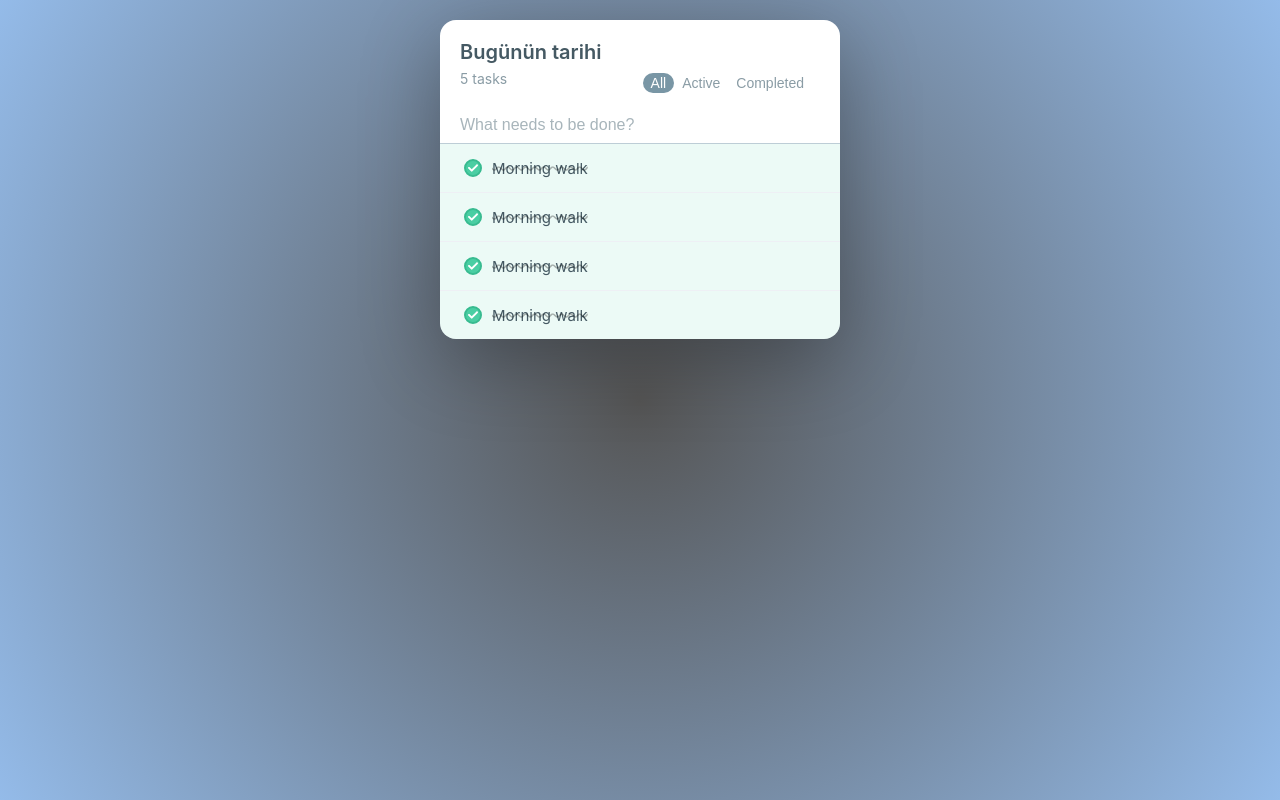
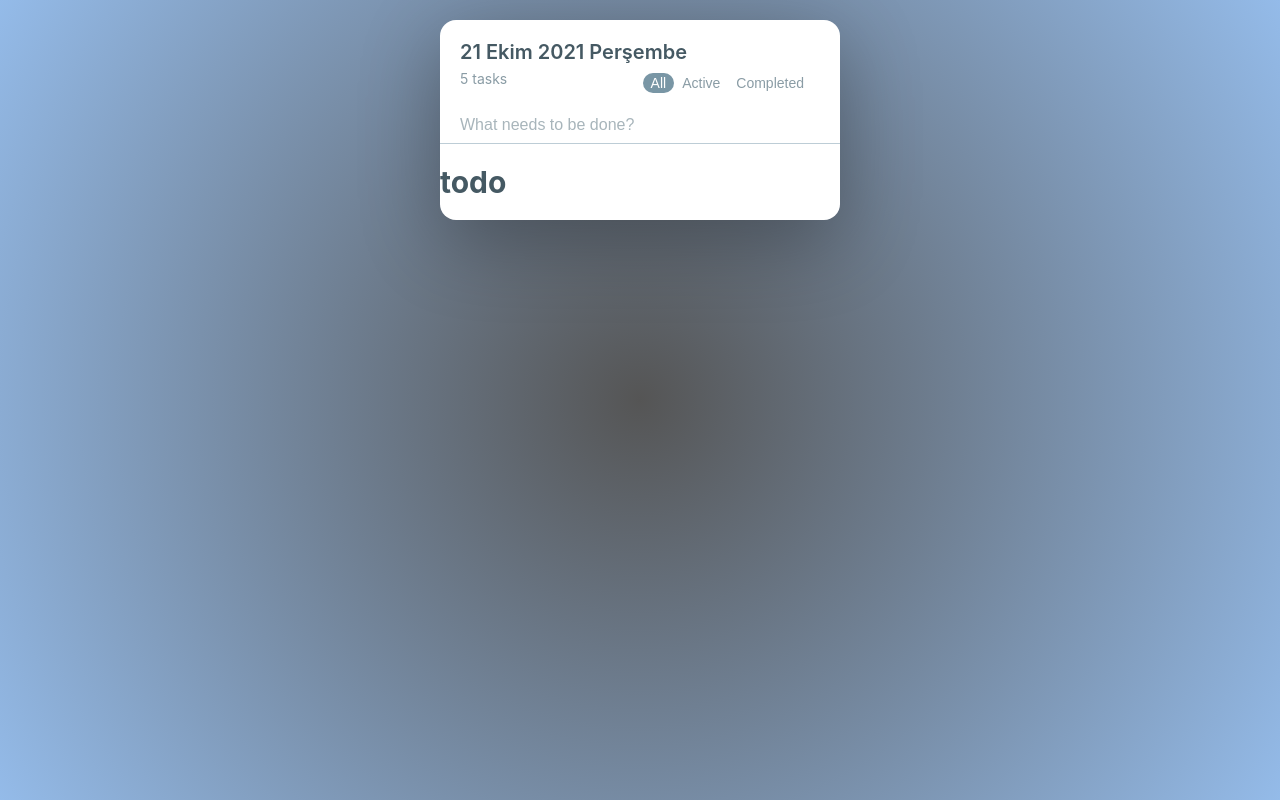
Before and after one commit to patika-hepsiburada-react-bootcamp/odev-5-dnnzz, a React (Create React App) app: page / in a window 1280 px wide. Built offline with nearby package versions, Linux system fonts and the light colour scheme.

Commit message:
rfeat/reducer  added & utils done

```diff
--- a/public/setTodos.js
+++ b/public/setTodos.js
@@ -1 +1 @@
-window.localStorage.setItem("todos",JSON.stringify({task:"todo",isChecked:false}));
+window.localStorage.setItem("todos",JSON.stringify([{task:"todo",isChecked:false}]));
--- a/src/components/Todo.tsx
+++ b/src/components/Todo.tsx
@@ -1,17 +1,26 @@
 import React from 'react'
+import { dateFormatter } from 'utils/utils'
 import TodoInput from './TodoInput'
 import TodoList from './TodoList'
 import TodoToolbar from './TodoToolbar'
+import { todoReducer } from 'reducers/reducer'
+import { Action, ActionTypes, TodoType } from 'interfaces/Todo'
 
-export default function Todo() : JSX.Element {
+export default function Todo() {
+    const [initialState,setInitialState] = React.useState<Array<TodoType>>(JSON.parse(localStorage.getItem("todos")!));
+    const [state, dispatch] = React.useReducer(todoReducer,initialState);
+
+    const handleDispatch = (type : ActionTypes, payload: TodoType) : void => {
+        dispatch({type:type,payload:payload});
+    }
     return (
         <div className="app">
             <div className="task-header">
-                <h1 className="task-header-title">Bugünün tarihi</h1>
+                <h1 className="task-header-title">{dateFormatter()}</h1>
                 <TodoToolbar />
                 <TodoInput />
             </div>
-            <TodoList />
+            <TodoList todos = {state} handleDispatch={handleDispatch}/>
         </div>
     )
 }
--- a/src/components/TodoItem.tsx
+++ b/src/components/TodoItem.tsx
@@ -2,7 +2,7 @@ import React from 'react'
 
 export default function TodoItem(): JSX.Element {
     return (
-        <div className="task-item is-completed">
+        <div className="task-item">
             <input className="task-status" type="checkbox" checked={true} />
             <label className="task-name">Morning walk</label>
             <button className="task-delete"></button>
--- a/src/components/TodoList.tsx
+++ b/src/components/TodoList.tsx
@@ -1,13 +1,12 @@
 import React from 'react'
 import TodoItem from './TodoItem'
-
-export default function TodoList() {
+import { TodoType } from 'interfaces/Todo'
+export default function TodoList({handleDispatch,todos} :{handleDispatch : Function,todos:Array<TodoType>}) {
     return (
         <div className="task-list">
-            <TodoItem />
-            <TodoItem />
-            <TodoItem />
-            <TodoItem />
+           {todos.map(item => (
+               <h1>{item.task}</h1>
+           ))}
         </div>
     )
 }
--- a/src/components/TodoToolbar.tsx
+++ b/src/components/TodoToolbar.tsx
@@ -1,4 +1,5 @@
 import React from 'react'
+
 
 export default function TodoToolbar() {
     return (
--- a/src/interfaces/Todo.ts
+++ b/src/interfaces/Todo.ts
@@ -1,4 +1,21 @@
-export default interface Todo{
+export interface TodoType{
     task:string;
     isFinished:boolean;
 }
+ export enum ActionTypes{
+    ADD = "ADD",
+    DELETE = "DELETE",
+    DELETE_ALL = "DELETE_ALL",
+    PATCH = "PATCH",
+}
+
+export interface Action {
+    type:ActionTypes;
+    payload:TodoType;
+}
+
+export enum FilterTypes {
+    ALL = "ALL",
+    COMPLETED = "COMPLETED",
+    ACTIVE = "ACTIVE",
+}
--- /dev/null
+++ b/src/reducers/reducer.tsx
@@ -0,0 +1,32 @@
+import {TodoType,Action, ActionTypes} from "../interfaces/Todo";
+import {remove} from '../utils/utils';
+
+export function todoReducer (state:Array<TodoType>,action:Action):any{
+    const {type , payload} = action;
+    switch(type){
+        case ActionTypes.ADD:
+            return {
+                state : [...state,payload]
+            }
+        case ActionTypes.DELETE:
+            return {
+                state : remove(state,"task",payload.task)
+            }
+        case ActionTypes.DELETE_ALL:
+            return{
+                state : state.filter((task) => task.isFinished === true)
+            }
+        case ActionTypes.PATCH:
+            let tempTask = state.find(v => v.task === payload.task);
+            if(tempTask?.isFinished === true){
+                tempTask.isFinished = false;
+            }
+            if(tempTask?.isFinished === false){
+                tempTask.isFinished = true;
+            }
+            return {
+                state: state
+            }
+
+    }
+}
--- a/src/utils/utils.tsx
+++ b/src/utils/utils.tsx
@@ -1 +1,12 @@
 export const utils = () => console.log("to be completed soon");
+
+
+export const dateFormatter = () => new Date().toLocaleDateString("tr-TR",{ weekday: 'long', year: 'numeric', month: 'long', day: 'numeric' }).replace(/ /g," ");
+
+export function remove(array:Array<any>, key : string, value : any) {
+    const index = array.findIndex(obj => obj[key] === value);
+    return index >= 0 ? [
+        ...array.slice(0, index),
+        ...array.slice(index + 1)
+    ] : array;
+}
```
